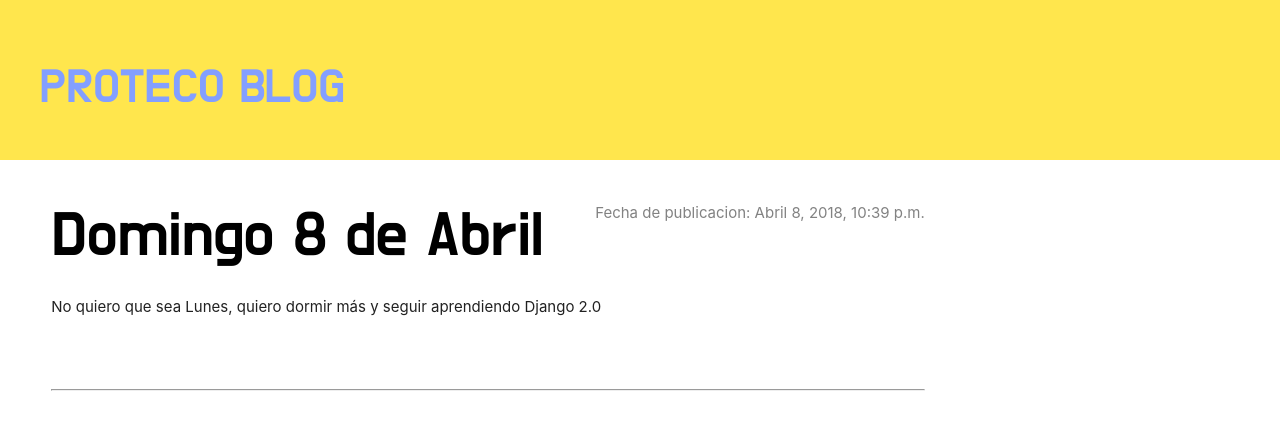
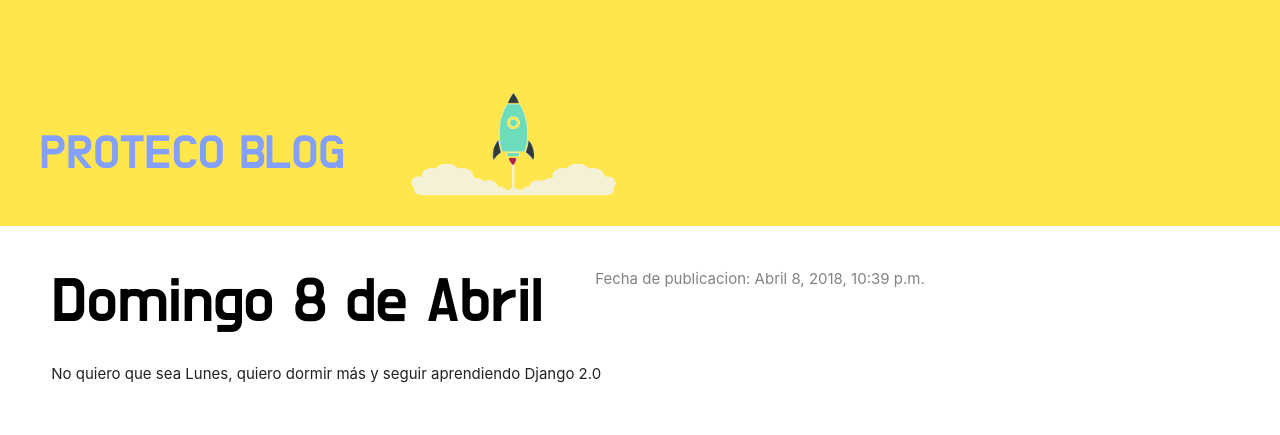
Before and after one commit to kubos777/blogDjango, a Django app: page / in a window 1280 px wide. Shown: the top 435 px of the page. Run offline with Django 3.2, Linux system fonts and the light colour scheme; data comes from the database, SQL or seed files in the repository.

Commit message:
:rocket:

```diff
--- a/blog/static/css/blog.css
+++ b/blog/static/css/blog.css
@@ -40,3 +40,9 @@ h2{
 .post	h1	a,	.post	h1	a:visited	{
             color:	#000000;
 }
+
+.resp{
+    margin-bottom: -35px;
+    width: 25%;
+    height: auto;
+}
--- a/templates/blog/listadoPost.html
+++ b/templates/blog/listadoPost.html
@@ -13,7 +13,7 @@
 </head>
 <body>
 	<div class="page-header">
-		<h1><a	href="">PROTECO BLOG</a></h1>
+		<h1><a	href="">PROTECO BLOG</a> <img class="resp" src="{% static 'img/djangoPro.png' %}" alt=""></h1>
 	</div>
     <div class="content container">
     <div class="row">
```
Also changed, not shown: blog/static/img/djangoPro.png (added).
